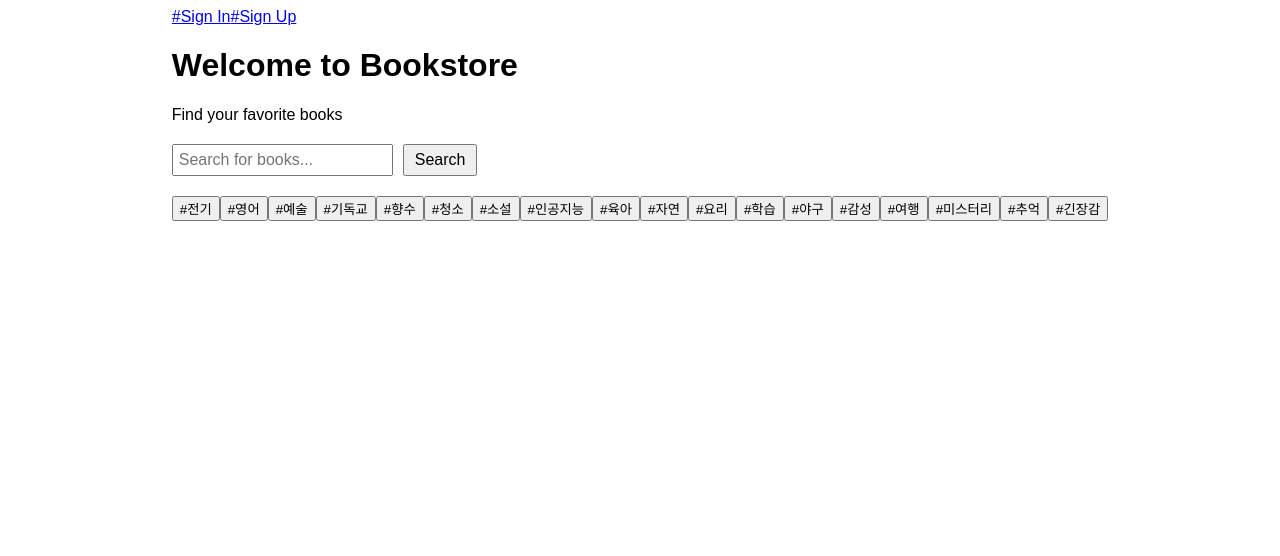
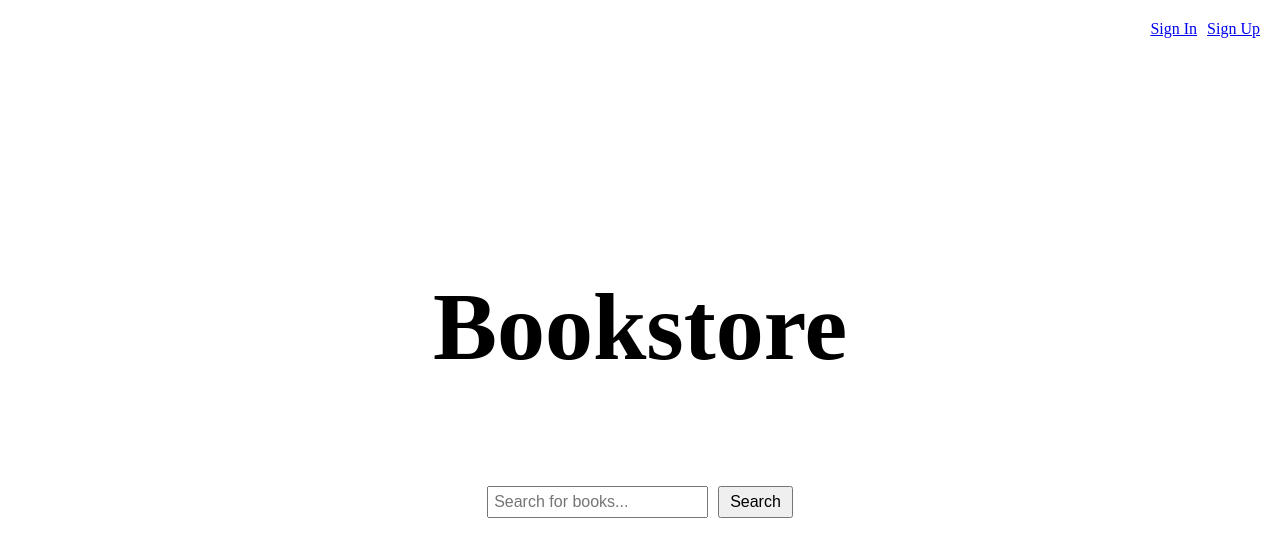
Before and after one commit to fbghk/test_nest_next, a Next.js app in the folder client/: page / in a window 1280 px wide. Shown: the top 556 px of the page. Built offline with nearby package versions, Linux system fonts and the light colour scheme.

Commit message:
error | \client\ #hashtags 사라짐

```diff
--- a/client/components/Tags.js
+++ b/client/components/Tags.js
@@ -1,18 +1,35 @@
 import axios from 'axios';
 
-const tags = ['#전기', '#영어', '#예술', '#기독교', '#향수', '#청소', '#소설', '#인공지능', '#육아', '#자연', '#요리', '#학습', '#야구', '#감성', '#여행', '#미스터리', '#추억', '#긴장감'];
+// const tags = ['#전기', '#영어', '#예술', '#기독교', '#향수', '#청소', '#소설', '#인공지능', '#육아', '#자연', '#요리', '#학습', '#야구', '#감성', '#여행', '#미스터리', '#추억', '#긴장감'];
 
-export default function Tags() {
-  const handleTagClick = async (tag) => {
-    const response = await axios.get(`/api/books/tags?tag=${tag}`);
-    console.log(response.data);
-  };
+// export default function Tags() {
+//   const handleTagClick = async (tag) => {
+//     const response = await axios.get(`/api/books/tags?tag=${tag}`);
+//     console.log(response.data);
+//   };
 
+//   return (
+//     <div>
+//       {tags.map(tag => (
+//         <button key={tag} onClick={() => handleTagClick(tag)}>{tag}</button>
+//       ))}
+//     </div>
+//   );
+// }
+
+import React from 'react';
+import styles from '@/styles/Tags.module.css';
+
+const Tags = ({ tags, onTagClick }) => {
   return (
-    <div>
+    <div className={styles.tags}>
       {tags.map(tag => (
-        <button key={tag} onClick={() => handleTagClick(tag)}>{tag}</button>
+        <button key={tag} onClick={() => onTagClick(tag)}>
+          {tag}
+        </button>
       ))}
     </div>
   );
-}
+};
+
+export default Tags;
--- a/client/pages/index.js
+++ b/client/pages/index.js
@@ -74,22 +74,14 @@
 //     </div>
 //   );
 // }
+
 import Head from 'next/head';
 import Link from 'next/link';
 import styles from '@/styles/Home.module.css';
 import SearchBar from '@/components/SearchBar';
 import Tags from '@/components/Tags';
 
-const StyledLink = ({ href, children, className }) => (
-  <Link href={href} passHref>
-    <span className={className}>{children}</span>
-  </Link>
-);
-
 export default function Home({ tags = [], books = [], handleTagClick }) {
-  // books가 정의되지 않은 경우 빈 배열을 기본값으로 설정
-  books = books || [];
-
   return (
     <div className={styles.container}>
       <Head>
@@ -99,24 +91,40 @@ export default function Home({ tags = [], books = [], handleTagClick }) {
       </Head>
 
       <main className={styles.main}>
+        {/* 우측 상단의 로그인/회원가입 버튼 */}
         <div className={styles.authButtons}>
-          <StyledLink href="/signin" className={styles.signIn}>#Sign In</StyledLink>
-          <StyledLink href="/signup" className={styles.signUp}>#Sign Up</StyledLink>
+          <Link href="/signin" passHref>
+            <span className={styles.signIn}>Sign In</span>
+          </Link>
+          <Link href="/signup" passHref>
+            <span className={styles.signUp}>Sign Up</span>
+          </Link>
         </div>
-        <h1 className={styles.title}>Welcome to Bookstore</h1>
-        <p className={styles.description}>Find your favorite books</p>
+
+        {/* 로고 */}
+        <div className={styles.logo}>
+          <h1>Bookstore</h1>
+        </div>
+
+        {/* 검색 창 */}
         <div className={styles.searchBar}>
           <SearchBar />
         </div>
-        <Tags tags={tags} onTagClick={handleTagClick} />
-        <div className={styles.bookList}>
+
+        {/* 해시태그 */}
+        <div className={styles.tags}>
+          <Tags tags={tags} onTagClick={handleTagClick} />
+        </div>
+
+        {/* 책 리스트는 여기에 추가되지만, 현재 구현하지 않음 */}
+        {/* <div className={styles.bookList}>
           {books.map((book) => (
             <div key={book.id} className={styles.bookItem}>
               <h3>{book.title}</h3>
               <p>{book.author}</p>
             </div>
           ))}
-        </div>
+        </div> */}
       </main>
     </div>
   );
--- a/client/pages/signin.js
+++ b/client/pages/signin.js
@@ -1,5 +1,5 @@
 import React from 'react';
-import styles from '@/Auth.module.css';
+import styles from '@/styles/Auth.module.css';
 
 export default function SignIn() {
   return (
--- a/client/pages/signup.js
+++ b/client/pages/signup.js
@@ -1,5 +1,5 @@
 import React from 'react';
-import styles from '@/Auth.module.css';
+import styles from '@/styles/Auth.module.css';
 
 export default function SignUp() {
   return (
--- /dev/null
+++ b/client/styles/Auth.module.css
@@ -0,0 +1,61 @@
+/* styles/Auth.module.css */
+.container {
+  max-width: 400px;
+  margin: 5rem auto;
+  padding: 2rem;
+  border: 1px solid #ddd;
+  border-radius: 5px;
+  box-shadow: 0 0 10px rgba(0, 0, 0, 0.1);
+}
+
+.title {
+  text-align: center;
+  font-size: 2rem;
+  margin-bottom: 1rem;
+}
+
+.form {
+  display: flex;
+  flex-direction: column;
+}
+
+.input {
+  padding: 0.75rem;
+  margin: 0.5rem 0;
+  border: 1px solid #ddd;
+  border-radius: 5px;
+  font-size: 1rem;
+}
+
+.button {
+  padding: 0.75rem;
+  margin: 1rem 0;
+  background-color: black;
+  color: white;
+  border: none;
+  border-radius: 5px;
+  font-size: 1rem;
+  cursor: pointer;
+}
+
+.button:hover {
+  background-color: #333;
+}
+
+.links {
+  display: flex;
+  justify-content: space-between;
+}
+
+.link {
+  text-decoration: none;
+  color: black;
+  font-size: 0.9rem;
+  margin-top: 1rem;
+  cursor: pointer;
+}
+
+.label {
+  font-size: 1rem;
+  margin: 0.5rem 0;
+}
--- a/client/styles/Home.module.css
+++ b/client/styles/Home.module.css
@@ -2,27 +2,44 @@
   display: flex;
   flex-direction: column;
   align-items: center;
-  font-family: Arial, sans-serif;
+  justify-content: center;
+  min-height: 100vh;
+  padding: 0 2rem;
+}
+
+.authButtons {
+  position: absolute;
+  top: 20px;
+  right: 20px;
+}
+
+.signIn,
+.signUp {
+  margin-left: 10px;
+  cursor: pointer;
+}
+
+.main {
+  display: flex;
+  flex-direction: column;
+  align-items: center;
+  justify-content: center;
+  flex: 1;
 }
 
 .logo {
-  margin-top: 75px;
-  font-size: 36px;
-  font-weight: bold;
+  font-size: 3rem;
+  margin-bottom: 20px;
+}
+
+.searchBar {
+  margin-bottom: 20px;
 }
 
 .tags {
-  display: flex;
-  width: 737px;
-  flex-wrap: wrap;
-  gap: 10px;
-  justify-content: center;
+  margin-top: 20px;
 }
 
-.tag {
-  background-color: #f0f0f0;
-  border: 1px solid #ccc;
-  padding: 5px 10px;
-  border-radius: 5px;
-  cursor: pointer;
+.bookList {
+  margin-top: 40px;
 }
--- /dev/null
+++ b/client/styles/Tags.module.css
@@ -0,0 +1,36 @@
+/* styles/Tags.module.css */
+.tags {
+  display: flex;
+  justify-content: center;
+  flex-wrap: wrap;
+  margin-top: 2rem;
+}
+
+.tags button {
+  padding: 0.5rem 1rem;
+  font-size: 1rem;
+  margin: 0.5rem;
+  cursor: pointer;
+  background-color: white;
+  color: black;
+  border: none;
+  border-radius: 5px;
+  transition: background-color 0.3s ease;
+}
+
+.tags button:hover {
+  background-color: #005bb5;
+}
+
+.bookList {
+  margin-top: 2rem;
+}
+
+.bookItem {
+  border: 1px solid #ddd;
+  padding: 1rem;
+  margin: 0.5rem;
+  border-radius: 5px;
+  width: 100%;
+  max-width: 500px;
+}
--- a/client/tsconfig.json
+++ b/client/tsconfig.json
@@ -17,8 +17,9 @@
         "name": "next"
       }
     ],
+    "baseUrl": ".",
     "paths": {
-      "@/*": ["./styles/*"]
+      "@/*": ["./*"]
     }
   },
   "include": ["next-env.d.ts", "**/*.ts", "**/*.tsx", ".next/types/**/*.ts"],
```
